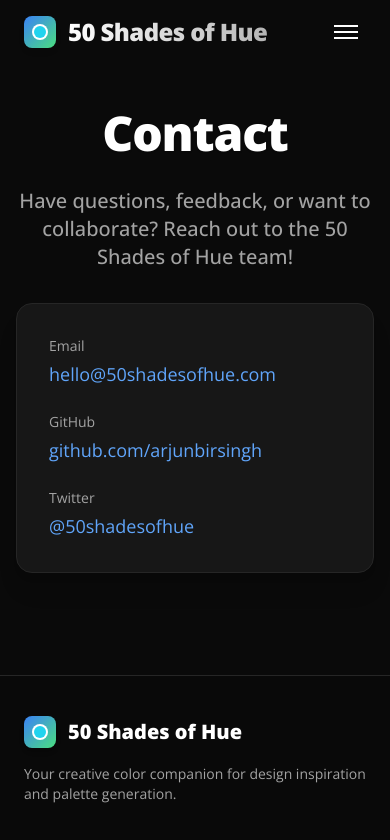
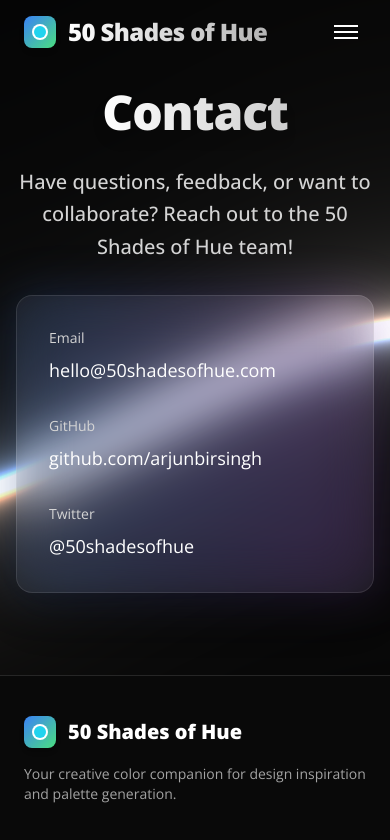
Before and after one commit to Arjun140205/50-shades-of-Hue, a Next.js app: page /contact in a window 390 px wide. Shown: the top 840 px of the page. Built offline with nearby package versions, Linux system fonts and the light colour scheme.

Commit message:
changed UI of contact page to make it more engaging and responsive

```diff
--- a/app/contact/page.tsx
+++ b/app/contact/page.tsx
@@ -1,25 +1,106 @@
+"use client";
+
+import { WebGLShader } from "../../components/ui/web-gl-shader";
+import { motion } from "framer-motion";
+
 export default function ContactPage() {
   return (
-    <section className="w-full flex flex-col items-center justify-center min-h-[80vh] pt-10 pb-10 overflow-x-hidden bg-neutral-950">
-      <div className="w-full max-w-2xl flex flex-col items-center px-4 md:px-0 py-12">
-  <h1 className="text-5xl md:text-6xl font-black tracking-tight leading-tight text-white drop-shadow-sm mb-6">Contact</h1>
-        <p className="text-xl md:text-2xl text-neutral-400 max-w-xl font-medium mb-8 text-center">
+    <section className="w-full flex flex-col items-center justify-center min-h-[80vh] overflow-hidden relative">
+      {/* WebGL Background */}
+      <div className="fixed inset-0 -top-40 sm:-top-60 z-0">
+        <WebGLShader />
+      </div>
+
+      <div className="w-full max-w-2xl flex flex-col items-center px-4 md:px-0 py-12 relative z-10">
+        <motion.div
+          initial={{ opacity: 0, y: 20 }}
+          animate={{ opacity: 1, y: 0 }}
+          transition={{ duration: 0.8 }}
+        >
+          <h1 className="text-5xl md:text-6xl font-black tracking-tight leading-tight text-transparent bg-clip-text bg-gradient-to-r from-white via-white/90 to-white/80 drop-shadow-lg mb-6 text-center">
+            Contact
+          </h1>
+        </motion.div>
+
+        <motion.p
+          initial={{ opacity: 0, y: 20 }}
+          animate={{ opacity: 1, y: 0 }}
+          transition={{ duration: 0.8, delay: 0.2 }}
+          className="text-xl md:text-2xl text-neutral-300 max-w-xl font-medium mb-8 text-center leading-relaxed"
+        >
           Have questions, feedback, or want to collaborate? Reach out to the 50 Shades of Hue team!
-        </p>
-        <div className="w-full bg-neutral-900 rounded-2xl shadow-xl p-8 flex flex-col gap-6 border border-neutral-800">
-          <div>
-            <span className="block text-neutral-400 text-sm mb-1">Email</span>
-            <a href="mailto:hello@50shadesofhue.com" className="text-lg text-blue-400 hover:underline">hello@50shadesofhue.com</a>
+        </motion.p>
+        <motion.div
+          initial={{ opacity: 0, scale: 0.95 }}
+          animate={{ opacity: 1, scale: 1 }}
+          transition={{ duration: 0.8, delay: 0.4 }}
+          className="w-full relative group"
+        >
+          <div className="absolute inset-0 bg-gradient-to-r from-blue-500/20 to-purple-500/20 rounded-2xl blur-xl group-hover:blur-2xl transform transition-all duration-300" />
+
+          <div className="relative w-full backdrop-blur-xl bg-white/5 rounded-2xl shadow-2xl p-8 flex flex-col gap-8 border border-white/10">
+            {/* Email */}
+            <motion.div
+              initial={{ opacity: 0, x: -20 }}
+              animate={{ opacity: 1, x: 0 }}
+              transition={{ duration: 0.5, delay: 0.6 }}
+              className="group/item"
+            >
+              <span className="block text-neutral-300 text-sm mb-2 transition-colors">Email</span>
+              <a
+                href="mailto:hello@50shadesofhue.com"
+                className="inline-flex items-center text-lg text-white group-hover/item:text-blue-400 transition-colors"
+              >
+                <span className="relative">
+                  hello@50shadesofhue.com
+                  <span className="absolute left-0 right-0 bottom-0 h-px bg-gradient-to-r from-blue-400 to-purple-400 transform scale-x-0 group-hover/item:scale-x-100 transition-transform duration-300" />
+                </span>
+              </a>
+            </motion.div>
+
+            {/* GitHub */}
+            <motion.div
+              initial={{ opacity: 0, x: -20 }}
+              animate={{ opacity: 1, x: 0 }}
+              transition={{ duration: 0.5, delay: 0.8 }}
+              className="group/item"
+            >
+              <span className="block text-neutral-300 text-sm mb-2 transition-colors">GitHub</span>
+              <a
+                href="https://github.com/Arjun140205"
+                target="_blank"
+                rel="noopener noreferrer"
+                className="inline-flex items-center text-lg text-white group-hover/item:text-blue-400 transition-colors"
+              >
+                <span className="relative">
+                  github.com/arjunbirsingh
+                  <span className="absolute left-0 right-0 bottom-0 h-px bg-gradient-to-r from-blue-400 to-purple-400 transform scale-x-0 group-hover/item:scale-x-100 transition-transform duration-300" />
+                </span>
+              </a>
+            </motion.div>
+
+            {/* Twitter */}
+            <motion.div
+              initial={{ opacity: 0, x: -20 }}
+              animate={{ opacity: 1, x: 0 }}
+              transition={{ duration: 0.5, delay: 1 }}
+              className="group/item"
+            >
+              <span className="block text-neutral-300 text-sm mb-2 transition-colors">Twitter</span>
+              <a
+                href="https://x.com/Arjunbir_singhh"
+                target="_blank"
+                rel="noopener noreferrer"
+                className="inline-flex items-center text-lg text-white group-hover/item:text-blue-400 transition-colors"
+              >
+                <span className="relative">
+                  @50shadesofhue
+                  <span className="absolute left-0 right-0 bottom-0 h-px bg-gradient-to-r from-blue-400 to-purple-400 transform scale-x-0 group-hover/item:scale-x-100 transition-transform duration-300" />
+                </span>
+              </a>
+            </motion.div>
           </div>
-          <div>
-            <span className="block text-neutral-400 text-sm mb-1">GitHub</span>
-            <a href="https://github.com/Arjun140205" target="_blank" rel="noopener noreferrer" className="text-lg text-blue-400 hover:underline">github.com/arjunbirsingh</a>
-          </div>
-          <div>
-            <span className="block text-neutral-400 text-sm mb-1">Twitter</span>
-            <a href="https://x.com/Arjunbir_singhh" target="_blank" rel="noopener noreferrer" className="text-lg text-blue-400 hover:underline">@50shadesofhue</a>
-          </div>
-        </div>
+        </motion.div>
       </div>
     </section>
   );
```
